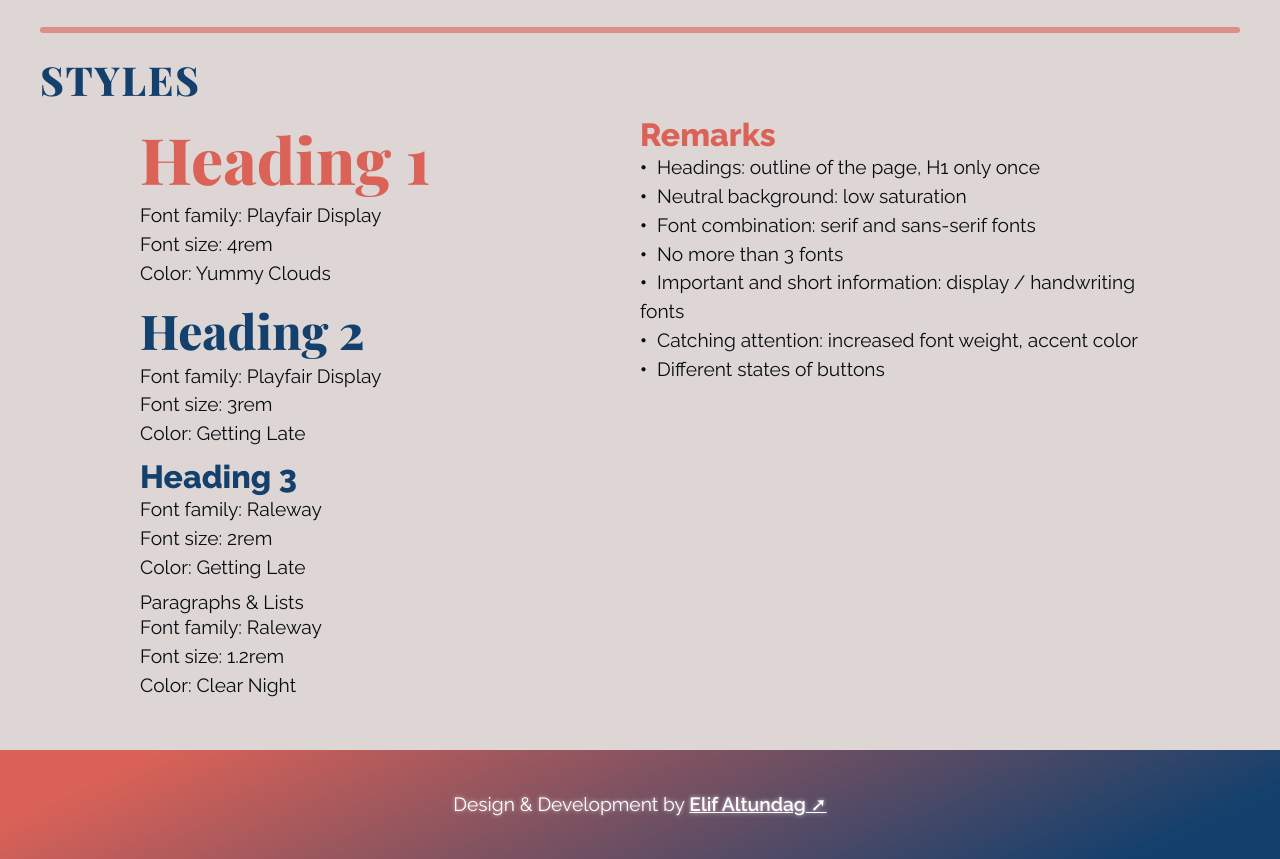
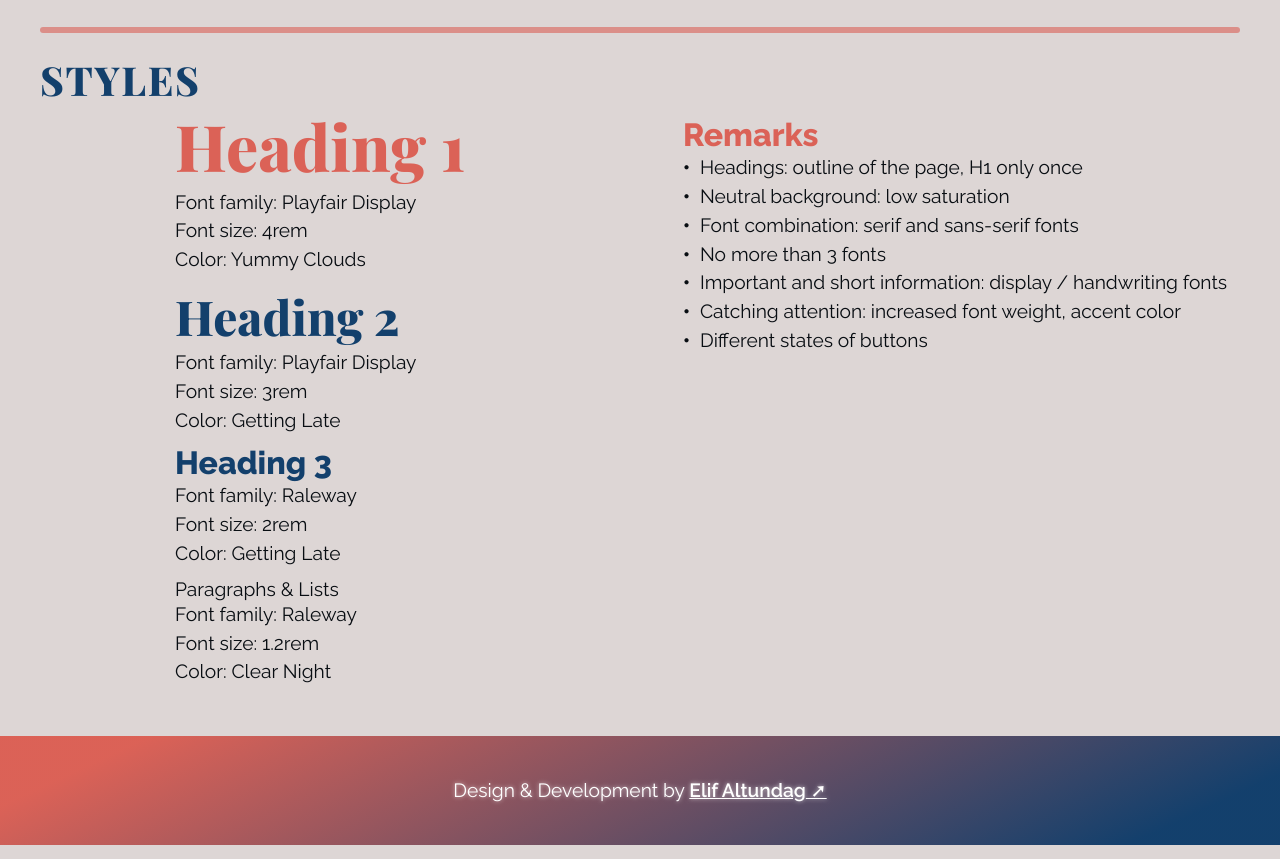
Before and after one commit to elifaltundag/website-design-system, a plain HTML site: page index.html in a window 1280 px wide. Shown: the part 1758-2617 px from the top of the page. Drawn offline with nearby package versions, Linux system fonts and the light colour scheme; a web font is replaced by a local one.

Commit message:
styles: responsive grid

```diff
--- a/index.html
+++ b/index.html
@@ -23,7 +23,6 @@
                 <li><a href="#color-palettes">Color Palettes</a></li>
                 <li><a href="#fonts">Fonts</a></li>
                 <li><a href="#styles">Styles</a></li>
-                <li><a href="#remarks">Remarks</a></li>
             </ul>
         </nav>
         <h1>website design system</h1>
@@ -152,7 +151,7 @@
             <!-- STYLES SECTION -->
             <section role="region" aria-label="styles">
                 <h2 id="styles">styles</h2>
-                <div class="flex-cont">
+                <div class="grid-cont">
 
                     <!-- HEADINGS -->
                     <div class="styles">
@@ -200,7 +199,7 @@
                         </div>
                     </div>
 
-                    <div id="remarks">
+                    <div class="style-box" id="remarks">
                         <h3>Remarks</h3>
                         <ul>
                             <li>Headings: outline of the page, H1 only once</li>
--- a/style.css
+++ b/style.css
@@ -371,6 +371,20 @@ h2::before{
 
 
 /* 8. TEXT STYLES*/
+.grid-cont {
+    display: grid;
+    grid-template-columns: repeat(2, 1fr);
+    grid-template-rows: 620px;
+    column-gap: 5%;
+    justify-items: center;
+}
+
+@media screen and (max-width: 800px) {
+    .grid-cont {
+        grid-template-columns: none;
+        justify-items: start;
+    }
+}
 .styles {
     display: flex;
     flex-direction: row;
@@ -386,6 +400,7 @@ h2::before{
 .flex-cont {
     display: flex;
     flex-direction: row;
+    flex-wrap: wrap;
     align-items: flex-start;
     justify-content: space-around;
 }
@@ -404,8 +419,8 @@ h2::before{
 }
 
 #remarks {
-    width: 50%;
-    max-width: 500px;
+    min-width: 300px;
+    flex-direction: column;
 }
 
 #remarks h3 {
```
